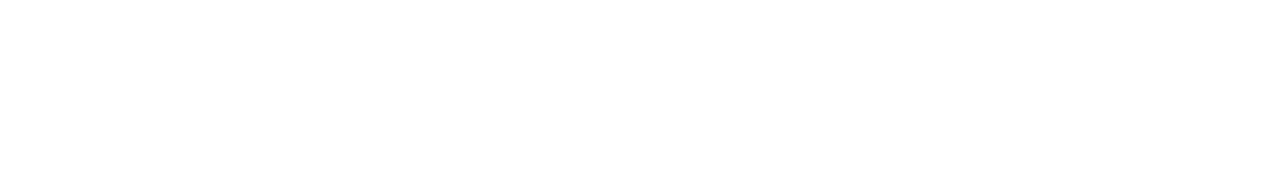
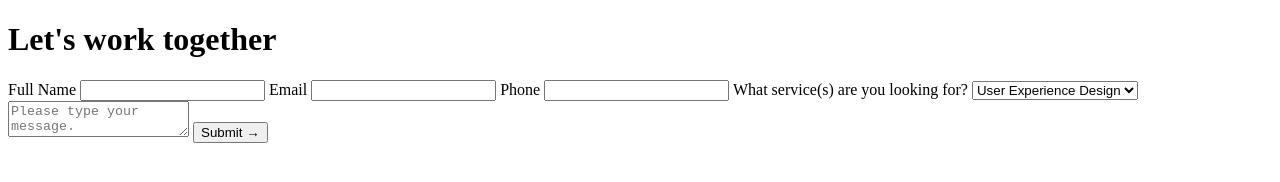
Before and after one commit to juls-ca/learn_html, a plain HTML site: page form_contact.html in a window 1280 px wide. Drawn offline with Linux system fonts and the light colour scheme.

Commit message:
Build form structure and fields

```diff
--- a/form_contact.html
+++ b/form_contact.html
@@ -8,6 +8,28 @@
     <link rel="stylesheet" href="css/contact.css">
 </head>
 <body>
+    <h1>Let's work together</h1>
+    <form>
+        <label for="name">Full Name</label>
+        <input name="name" id="name" type="text">
 
+        <label for="email">Email</label>
+        <input name="email" id="email" type="email">
+
+        <label for="phone">Phone</label>
+        <input name="phone" id="phone" type="tel">
+
+        <label for="service">What service(s) are you looking for?</label>
+        <select name="service" id="service">
+            <option>User Experience Design</option>
+            <option>UI and Web Design</option>
+            <option>Web Development</option>
+            <option>Digital Marketing</option>
+        </select>
+
+        <textarea name="message" id="message" placeholder="Please type your message."></textarea>
+
+        <input type="submit" value="Submit &rarr;"></form>
+    </form>
 </body>
 </html>
```
